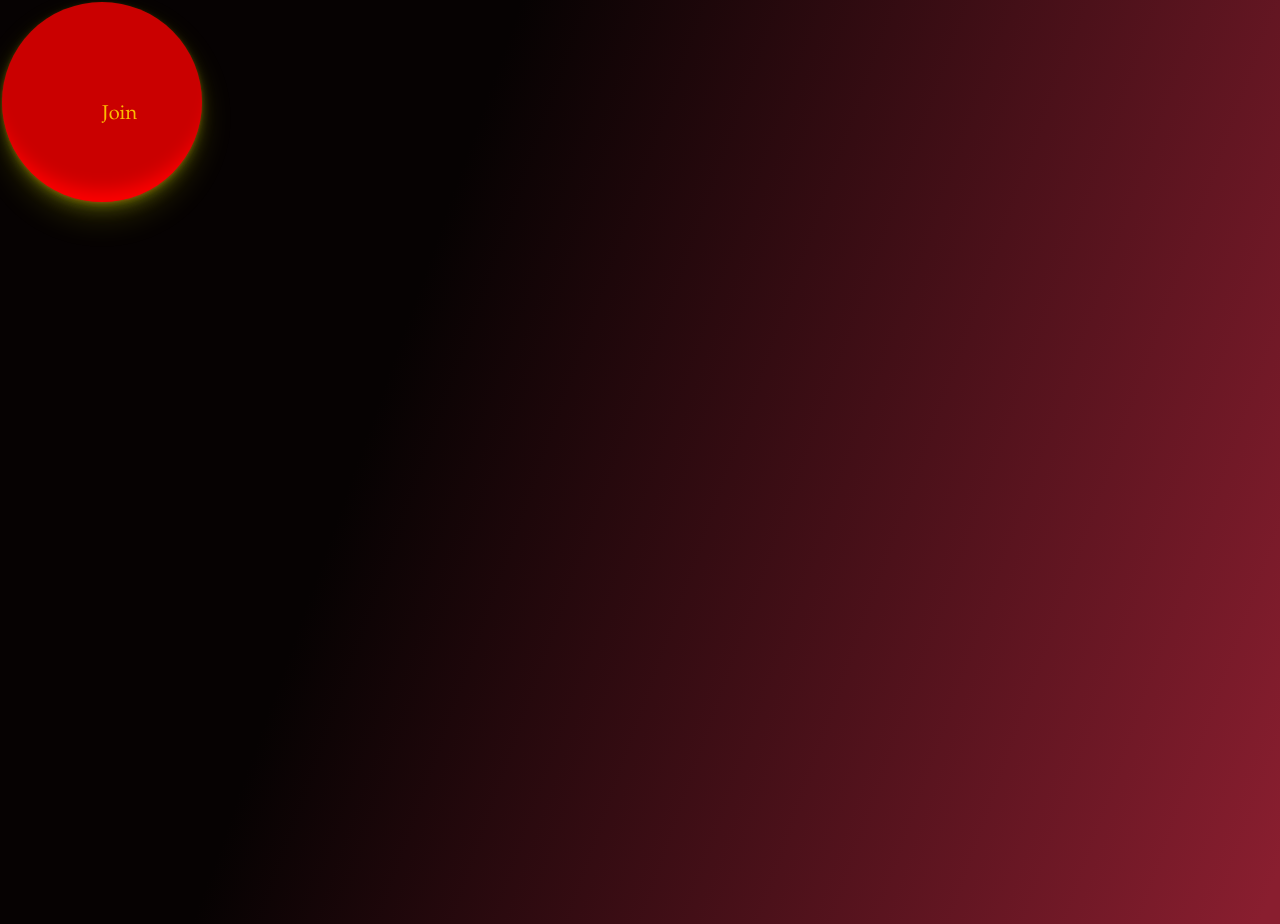
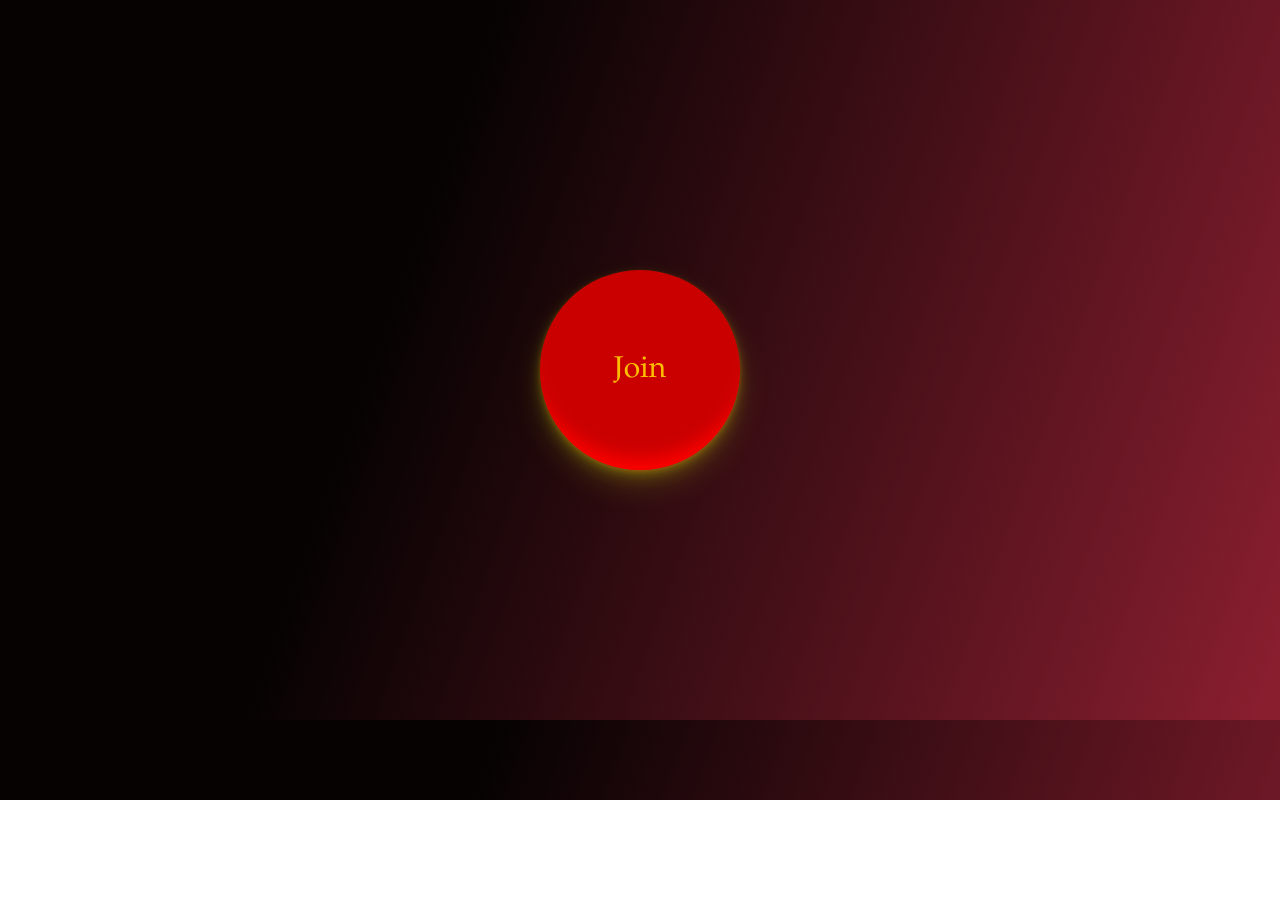
Before and after one commit to Dpmahala/Networking, a plain HTML site: page index.html in a window 1280 px wide. After the commit the page ends 800 px from the top, so only its background shows below. Drawn offline with Linux system fonts and the light colour scheme.

Commit message:
main.css

```diff
--- a/main.css
+++ b/main.css
@@ -43,7 +43,7 @@ body{
 
 
 
-/* #join-btn{
+#join-btn{
     position: fixed;
     top:40%;
     left:50%;
@@ -51,7 +51,7 @@ body{
     margin-left:-100px;
     font-size:30px;
     padding:20px 40px;
-} */
+}
 
 #video-streams{
     display:grid;
```
